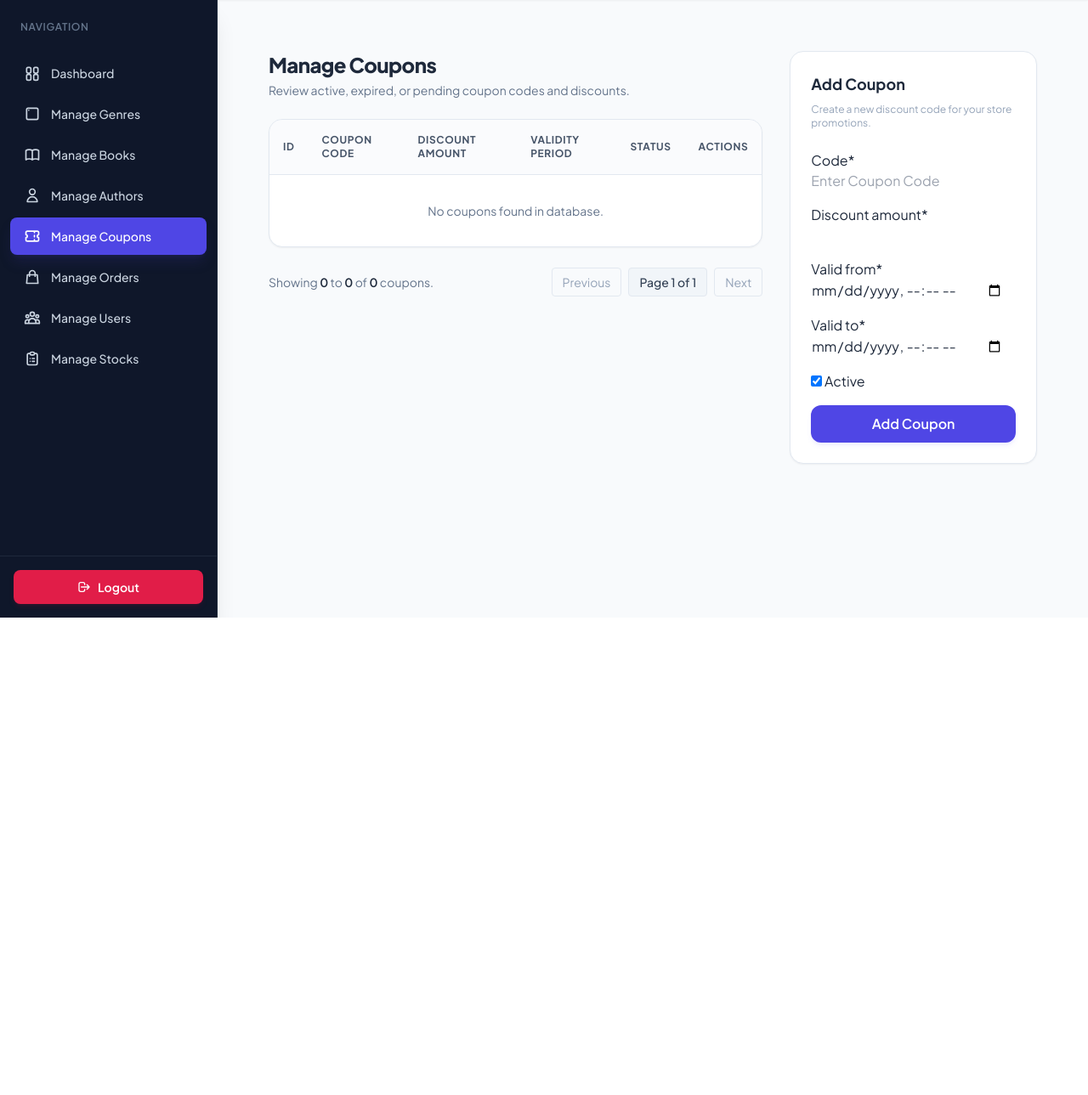
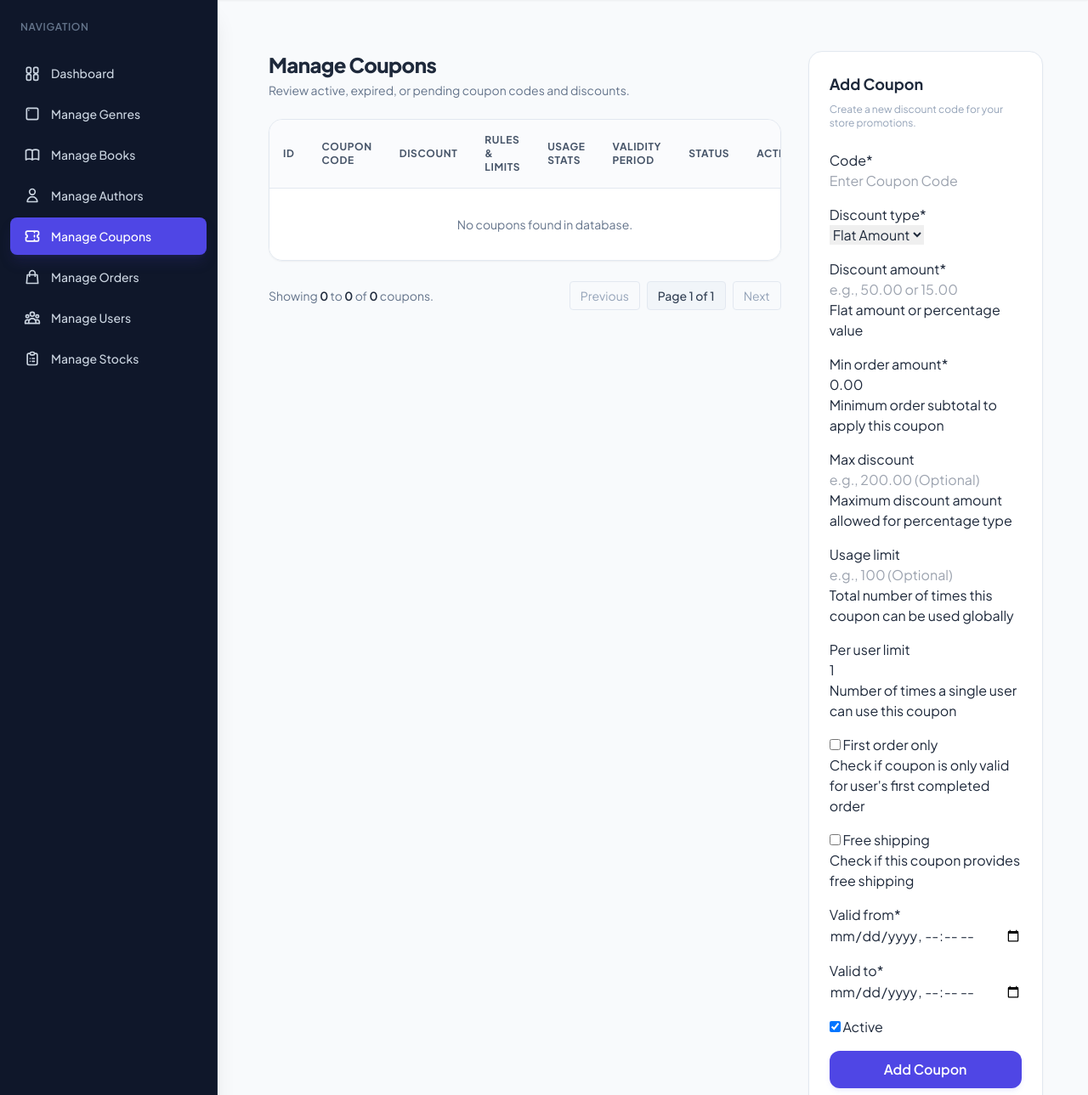
Before and after one commit to prabhakarsingh2007/KitabBazaar, a Django app: page /admin/coupon in a window 1280 px wide. Shown: the part 73-1362 px from the top of the page at 85% size. Before the commit the page ends 800 px from the top, so only its background shows below. Run offline with Django 5.2, Linux system fonts and the light colour scheme; the visitor is signed in with stand-in values (Sample User, id 1); data that the repository does not hold is empty; some libraries are stand-ins or nearby versions.

Commit message:
feat: implement shopping cart system with coupon management support

```diff
--- a/bookshop/ecom/forms.py
+++ b/bookshop/ecom/forms.py
@@ -30,14 +30,22 @@ class LoginForm(forms.Form):
 class CouponForm(ModelForm):
     class Meta:
         model = Coupon
-        # valid_from and valid_to fields should be in the form of date time picker.
-        # so we will use widgets to make it a date time picker
+        fields = [
+            "code", "discount_type", "discount_amount", "min_order_amount",
+            "max_discount", "usage_limit", "per_user_limit",
+            "first_order_only", "free_shipping", "valid_from", "valid_to", "active"
+        ]
         widgets = {
             "code": forms.TextInput(attrs={"placeholder": "Enter Coupon Code"}),
+            "discount_type": forms.Select(attrs={"class": "form-select"}),
+            "discount_amount": forms.NumberInput(attrs={"placeholder": "e.g., 50.00 or 15.00"}),
+            "min_order_amount": forms.NumberInput(attrs={"placeholder": "e.g., 500.00"}),
+            "max_discount": forms.NumberInput(attrs={"placeholder": "e.g., 200.00 (Optional)"}),
+            "usage_limit": forms.NumberInput(attrs={"placeholder": "e.g., 100 (Optional)"}),
+            "per_user_limit": forms.NumberInput(attrs={"placeholder": "e.g., 1 (Optional)"}),
             "valid_from": forms.DateTimeInput(attrs={"type": "datetime-local"}),
             "valid_to": forms.DateTimeInput(attrs={"type": "datetime-local"}),
         }
-        fields = ["code", "discount_amount", "valid_from", "valid_to","active"]
 
 class RegisterForm(ModelForm):
     confirm_password = forms.CharField(
--- a/bookshop/ecom/models.py
+++ b/bookshop/ecom/models.py
@@ -58,14 +58,75 @@ class Address(models.Model):
 
 
 class Coupon(models.Model):
+    DISCOUNT_TYPE_CHOICES = (
+        ('FLAT', 'Flat Amount'),
+        ('PERCENTAGE', 'Percentage'),
+    )
+
     code = models.CharField(max_length=50, unique=True)
-    discount_amount = models.DecimalField(max_digits=10, decimal_places=2)
+    discount_type = models.CharField(max_length=15, choices=DISCOUNT_TYPE_CHOICES, default='FLAT')
+    discount_amount = models.DecimalField(max_digits=10, decimal_places=2, help_text="Flat amount or percentage value")
+    min_order_amount = models.DecimalField(max_digits=10, decimal_places=2, default=Decimal('0.00'), help_text="Minimum order subtotal to apply this coupon")
+    max_discount = models.DecimalField(max_digits=10, decimal_places=2, null=True, blank=True, help_text="Maximum discount amount allowed for percentage type")
+    usage_limit = models.PositiveIntegerField(null=True, blank=True, help_text="Total number of times this coupon can be used globally")
+    per_user_limit = models.PositiveIntegerField(default=1, null=True, blank=True, help_text="Number of times a single user can use this coupon")
+    first_order_only = models.BooleanField(default=False, help_text="Check if coupon is only valid for user's first completed order")
+    free_shipping = models.BooleanField(default=False, help_text="Check if this coupon provides free shipping")
     valid_from = models.DateTimeField()
     valid_to = models.DateTimeField()
     active = models.BooleanField(default=True)
 
     def __str__(self):
         return self.code
+
+    def is_valid_for_cart(self, user, cart_subtotal):
+        from django.utils import timezone
+        now = timezone.now()
+
+        if not self.active:
+            return False, "Coupon is inactive."
+
+        if now < self.valid_from:
+            return False, "Coupon is not active yet."
+
+        if now > self.valid_to:
+            return False, "Coupon has expired."
+
+        if cart_subtotal < self.min_order_amount:
+            return False, f"Minimum order amount of Rs. {self.min_order_amount} is required to apply this coupon."
+
+        # Global usage limit check
+        if self.usage_limit is not None:
+            global_uses = self.order_set.filter(payment__isnull=False).count()
+            if global_uses >= self.usage_limit:
+                return False, "Coupon global usage limit has been exceeded."
+
+        # User-specific limits check
+        if user and user.is_authenticated:
+            if self.per_user_limit is not None:
+                user_uses = self.order_set.filter(user=user, payment__isnull=False).count()
+                if user_uses >= self.per_user_limit:
+                    return False, f"You have already used this coupon maximum number of times ({self.per_user_limit})."
+
+            if self.first_order_only:
+                has_previous_orders = user.order_set.filter(payment__isnull=False).exists()
+                if has_previous_orders:
+                    return False, "This coupon is only valid for your first order."
+        else:
+            # If user is guest
+            if self.first_order_only or (self.per_user_limit is not None):
+                return False, "Please log in to apply this coupon."
+
+        return True, "Coupon applied successfully!"
+
+    def calculate_discount(self, subtotal):
+        if self.discount_type == 'PERCENTAGE':
+            discount = subtotal * (self.discount_amount / Decimal('100.00'))
+            if self.max_discount is not None:
+                discount = min(discount, self.max_discount)
+            return round(discount, 2)
+        else: # FLAT
+            return min(self.discount_amount, subtotal)
 
 class Payment(models.Model):
     user = models.ForeignKey(User, on_delete=models.CASCADE)
@@ -111,6 +172,11 @@ class Order(models.Model):
 
 
     def get_shipping_charge(self):
+        if self.coupon and self.coupon.free_shipping:
+            # Only apply free shipping if the coupon is currently valid for the order
+            is_valid, _ = self.coupon.is_valid_for_cart(self.user, self.get_total_price())
+            if is_valid:
+                return Decimal('0.00')
         if self.get_total_price() < Decimal('500.00'):
             return Decimal('45.00')
         else:
@@ -121,9 +187,11 @@ class Order(models.Model):
 
     def get_discount_amount(self):
         if self.coupon:
-            return self.coupon.discount_amount
-        else:
-            return Decimal('0.00')
+            is_valid, _ = self.coupon.is_valid_for_cart(self.user, self.get_total_price())
+            if not is_valid:
+                return Decimal('0.00')
+            return self.coupon.calculate_discount(self.get_total_price())
+        return Decimal('0.00')
 
     def get_total_payable_price(self):
         raw_payable = self.get_total_price() + self.get_shipping_charge() + self.get_tax_price() - self.get_discount_amount()
--- a/bookshop/ecom/templates/admin/manage_coupons.html
+++ b/bookshop/ecom/templates/admin/manage_coupons.html
@@ -20,7 +20,9 @@
                     <tr class="bg-slate-50/70 border-b border-slate-200 text-slate-600 font-semibold text-xs uppercase tracking-wider">
                         <th class="p-4">ID</th>
                         <th class="p-4">Coupon Code</th>
-                        <th class="p-4">Discount Amount</th>
+                        <th class="p-4">Discount</th>
+                        <th class="p-4">Rules & Limits</th>
+                        <th class="p-4">Usage Stats</th>
                         <th class="p-4">Validity Period</th>
                         <th class="p-4 text-center">Status</th>
                         <th class="p-4 text-right">Actions</th>
@@ -33,7 +35,34 @@
                         <td class="p-4 font-mono font-bold text-indigo-600 tracking-wide text-base">
                             {{ coupon.code }}
                         </td>
-                        <td class="p-4 font-bold text-slate-900">₹{{ coupon.discount_amount }}</td>
+                        <td class="p-4">
+                            <div class="font-bold text-slate-900">
+                                {% if coupon.discount_type == 'PERCENTAGE' %}
+                                    {{ coupon.discount_amount }}% Off
+                                {% else %}
+                                    ₹{{ coupon.discount_amount }} Off
+                                {% endif %}
+                            </div>
+                            <div class="text-xs text-slate-500 mt-0.5">
+                                {% if coupon.discount_type == 'PERCENTAGE' and coupon.max_discount %}
+                                    Max Cap: ₹{{ coupon.max_discount }}
+                                {% endif %}
+                                {% if coupon.free_shipping %}
+                                    <span class="inline-flex items-center px-1.5 py-0.5 rounded text-xxs font-semibold bg-emerald-50 text-emerald-700 mt-1">Free Shipping</span>
+                                {% endif %}
+                            </div>
+                        </td>
+                        <td class="p-4 text-xs space-y-1 text-slate-600">
+                            <div>Min Order: <span class="font-semibold text-slate-800">₹{{ coupon.min_order_amount }}</span></div>
+                            <div>Per User: <span class="font-semibold text-slate-800">{{ coupon.per_user_limit|default:"Unlimited" }}</span></div>
+                            {% if coupon.first_order_only %}
+                                <div class="text-indigo-600 font-medium">First Order Only</div>
+                            {% endif %}
+                        </td>
+                        <td class="p-4 text-xs text-slate-700">
+                            <span class="font-bold text-slate-900">{{ coupon.times_used_count }}</span> /
+                            <span class="font-medium text-slate-500">{{ coupon.usage_limit|default:"∞" }}</span> uses
+                        </td>
                         <td class="p-4">
                             <div class="text-xs text-slate-600">From: <span class="font-medium text-slate-800">{{ coupon.valid_from|date:"M d, Y" }}</span></div>
                             <div class="text-xs text-slate-400 mt-0.5">To: <span class="font-medium text-slate-800">{{ coupon.valid_to|date:"M d, Y" }}</span></div>
@@ -67,7 +96,7 @@
                     </tr>
                     {% empty %}
                     <tr>
-                        <td colspan="6" class="p-8 text-center text-slate-500">
+                        <td colspan="8" class="p-8 text-center text-slate-500">
                             No coupons found in database.
                         </td>
                     </tr>
```
Also changed, not shown: bookshop/ecom/admin.py (+20 -1 lines), bookshop/ecom/checkoutView.py (+36 -18 lines), bookshop/ecom/templates/cart.html (+26 -1 lines), bookshop/ecom/views.py (+23 -9 lines), bookshop/ecom/migrations/0014_coupon_discount_type_coupon_first_order_only_and_more.py (added).
